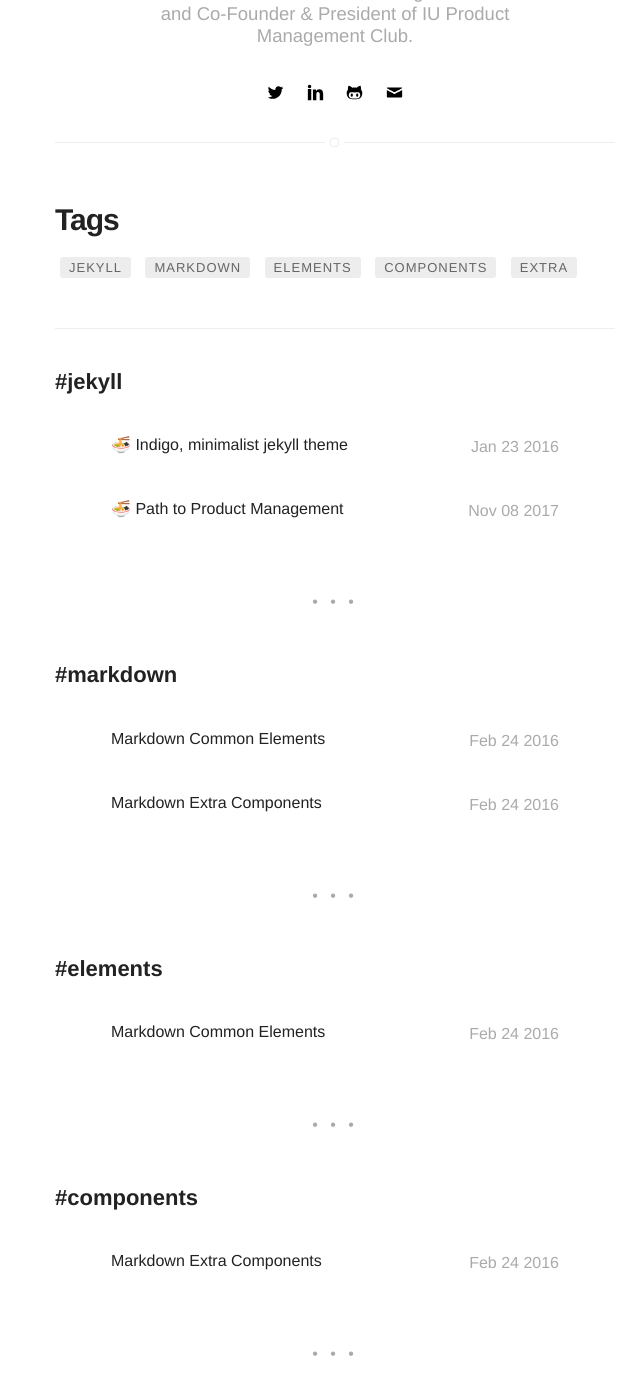
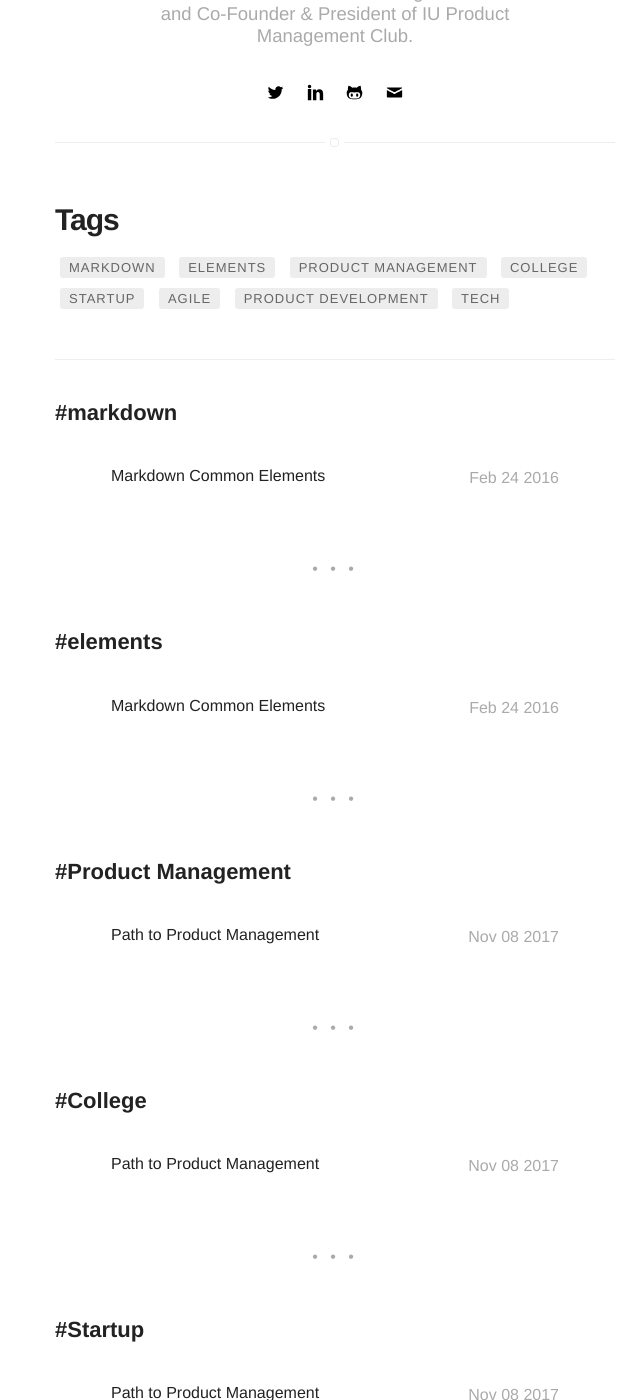
Before and after one commit to LoganJastremski/LoganJastremski.com, a Jekyll site: the page built from tags.html, in a window 1280 px wide and 1400 px high, scrolled down 306 px. Shown: the whole window, without its empty margins (305-945 px from the left). Built offline with Jekyll 4.4.1, drawn with Linux system fonts in a browser that asks for light colours; emoji names are drawn with the system emoji font; some of the changed text lies outside the part shown.

Commit message:
updated about.md

```diff
--- a/_posts/2015-02-24-markdown-extra-components.markdown
+++ /dev/null
@@ -1,197 +0,0 @@
----
-title: "Markdown Extra Components"
-layout: post
-date: 2016-02-24 22:48
-image: /assets/images/markdown.jpg
-headerImage: false
-tag:
-- markdown
-- components
-- extra
-category: blog
-author: jamesfoster
-description: Markdown summary with different options
-# jemoji: '<img class="emoji" title=":ramen:" alt=":ramen:" src="https://assets.github.com/images/icons/emoji/unicode/1f35c.png" height="20" width="20" align="absmiddle">'
----
-
-## Summary:
-
-You can pick as item to see how to apply in markdown.
-
-#### Especial Elements
-- [Evidence](#evidence)
-- [Side-by-Side](#side-by-side)
-- [Star](#star)
-- [Especial Breaker](#especial-breaker)
-- [Spoiler](#spoiler)
-
-#### External Elements
-- [Gist](#gist)
-- [Codepen](#codepen)
-- [Slideshare](#slideshare)
-- [Videos](#videos)
-
----
-
-## Evidence
-
-You can try the evidence!
-
-<span class="evidence">Paragraphs can be written like so. A paragraph is the basic block of Markdown. A paragraph is what text will turn into when there is no reason it should become anything else.</span>
-
-{% highlight html %}
-<span class="evidence">Paragraphs can be written like so. A paragraph is the basic block of Markdown. A paragraph is what text will turn into when there is no reason it should become anything else.</span>
-{% endhighlight %}
-
----
-
-## Side-by-side
-
-Like the [Medium](https://medium.com/) component.
-
-**Image** on the left and **Text** on the right:
-
-{% highlight html %}
-<div class="side-by-side">
-    <div class="toleft">
-        <img class="image" src="{{ site.url }}/{{ site.picture }}" alt="Alt Text">
-        <figcaption class="caption">Photo by John Doe</figcaption>
-    </div>
-
-    <div class="toright">
-        <p>Lorem ipsum dolor sit amet, consectetur adipisicing elit, sed do eiusmod tempor incididunt ut labore et dolore magna aliqua. Ut enim ad minim veniam, quis nostrud exercitation ullamco laboris nisi ut aliquip ex ea commodo consequat. Duis aute irure dolor in reprehenderit in voluptate velit esse cillum dolore eu fugiat nulla pariatur. Excepteur sint occaecat cupidatat non proident, sunt in culpa qui officia deserunt mollit anim id est laborum.</p>
-    </div>
-</div>
-{% endhighlight %}
-
-<div class="side-by-side">
-    <div class="toleft">
-        <img class="image" src="{{ site.url }}/{{ site.picture }}" alt="Alt Text">
-        <figcaption class="caption">Photo by John Doe</figcaption>
-    </div>
-
-    <div class="toright">
-        <p>Lorem ipsum dolor sit amet, consectetur adipisicing elit, sed do eiusmod tempor incididunt ut labore et dolore magna aliqua. Ut enim ad minim veniam, quis nostrud exercitation ullamco laboris nisi ut aliquip ex ea commodo consequat. Duis aute irure dolor in reprehenderit in voluptate velit esse cillum dolore eu fugiat nulla pariatur. Excepteur sint occaecat cupidatat non proident, sunt in culpa qui officia deserunt mollit anim id est laborum.</p>
-    </div>
-</div>
-
-**Text** on the left and **Image** on the right:
-
-{% highlight html %}
-<div class="side-by-side">
-    <div class="toleft">
-        <p>Lorem ipsum dolor sit amet, consectetur adipisicing elit, sed do eiusmod tempor incididunt ut labore et dolore magna aliqua. Ut enim ad minim veniam, quis nostrud exercitation ullamco laboris nisi ut aliquip ex ea commodo consequat. Duis aute irure dolor in reprehenderit in voluptate velit esse cillum dolore eu fugiat nulla pariatur. Excepteur sint occaecat cupidatat non proident, sunt in culpa qui officia deserunt mollit anim id est laborum.</p>
-    </div>
-
-    <div class="toright">
-        <img class="image" src="{{ site.url }}/{{ site.picture }}" alt="Alt Text">
-        <figcaption class="caption">Photo by John Doe</figcaption>
-    </div>
-</div>
-{% endhighlight %}
-
-<div class="side-by-side">
-    <div class="toleft">
-        <p>Lorem ipsum dolor sit amet, consectetur adipisicing elit, sed do eiusmod tempor incididunt ut labore et dolore magna aliqua. Ut enim ad minim veniam, quis nostrud exercitation ullamco laboris nisi ut aliquip ex ea commodo consequat. Duis aute irure dolor in reprehenderit in voluptate velit esse cillum dolore eu fugiat nulla pariatur. Excepteur sint occaecat cupidatat non proident, sunt in culpa qui officia deserunt mollit anim id est laborum.</p>
-    </div>
-
-    <div class="toright">
-        <img class="image" src="{{ site.url }}/{{ site.picture }}" alt="Alt Text">
-        <figcaption class="caption">Photo by John Doe</figcaption>
-    </div>
-</div>
-
----
-
-## Star
-
-You can give evidence to a post. Just add the tag to the markdown file.
-
-{% highlight raw %}
-star: true
-{% endhighlight %}
-
----
-
-## Especial Breaker
-
-You can add a especial *hr* to your text.
-
-{% highlight html %}
-<div class="breaker"></div>
-{% endhighlight %}
-
-<div class="breaker"></div>
-
----
-
-## Spoiler
-
-You can add an especial hidden content that appears on hover.
-
-{% highlight html %}
-<div class="spoiler"><p>your content</p></div>
-{% endhighlight %}
-
-<div class="spoiler"><p>Lorem ipsum dolor sit amet, consectetur adipisicing elit, sed do eiusmod tempor incididunt ut labore et dolore magna aliqua. Ut enim ad minim veniam, quis nostrud exercitation ullamco laboris nisi ut aliquip ex ea commodo consequat. Duis aute irure dolor in reprehenderit in voluptate velit esse cillum dolore eu fugiat nulla pariatur. Excepteur sint occaecat cupidatat non proident, sunt in culpa qui officia deserunt mollit anim id est laborum.</p></div>
-
----
-
-## Gist
-
-You can add Gists from github.
-
-{% highlight raw %}
-{ % gist sergiokopplin/91ff4220480727b47224245ee2e9c291 % }
-{% endhighlight %}
-
-{% gist sergiokopplin/91ff4220480727b47224245ee2e9c291 %}
-
----
-
-## Codepen
-
-You can add Pens from Codepen.
-
-{% highlight html %}
-<p data-height="268" data-theme-id="0" data-slug-hash="gfdDu" data-default-tab="result" data-user="chriscoyier" class='codepen'>
-    See the Pen <a href='http://codepen.io/chriscoyier/pen/gfdDu/'>Crappy Recreation of the Book Cover of *The Flame Alphabet*</a> by Chris Coyier (<a href='http://codepen.io/chriscoyier'>@chriscoyier</a>) on <a href='http://codepen.io'>CodePen</a>.
-</p>
-<script async src="//assets.codepen.io/assets/embed/ei.js"></script>
-{% endhighlight %}
-
-<p data-height="268" data-theme-id="0" data-slug-hash="gfdDu" data-default-tab="result" data-user="chriscoyier" class='codepen'>See the Pen <a href='http://codepen.io/chriscoyier/pen/gfdDu/'>Crappy Recreation of the Book Cover of *The Flame Alphabet*</a> by Chris Coyier (<a href='http://codepen.io/chriscoyier'>@chriscoyier</a>) on <a href='http://codepen.io'>CodePen</a>.</p>
-<script async src="//assets.codepen.io/assets/embed/ei.js"></script>
-
----
-
-## Slideshare
-
-Add your presentations here!
-
-{% highlight html %}
-<iframe src="//www.slideshare.net/slideshow/embed_code/key/hqDhSJoWkrHe7l" width="560" height="310" frameborder="0" marginwidth="0" marginheight="0" scrolling="no" style="border:1px solid #CCC; border-width:1px; margin-bottom:5px; max-width: 100%;" allowfullscreen> </iframe>
-{% endhighlight %}
-
-<iframe src="//www.slideshare.net/slideshow/embed_code/key/hqDhSJoWkrHe7l" width="560" height="310" frameborder="0" marginwidth="0" marginheight="0" scrolling="no" style="border:1px solid #CCC; border-width:1px; margin-bottom:5px; max-width: 100%;" allowfullscreen> </iframe>
-
----
-
-## Videos
-
-Do you want some videos? Youtube, Vimeo or Vevo? Copy the embed code and paste on your post!
-
-**Example**
-
-{% highlight html %}
-<iframe width="560" height="310" src="https://www.youtube.com/embed/r7XhWUDj-Ts" frameborder="0" allowfullscreen></iframe>
-{% endhighlight %}
-
-<iframe width="560" height="310" src="https://www.youtube.com/embed/r7XhWUDj-Ts" frameborder="0" allowfullscreen></iframe>
-
-[1]: http://daringfireball.net/projects/markdown/
-[2]: http://www.fileformat.info/info/unicode/char/2163/index.htm
-[3]: http://www.markitdown.net/
-[4]: http://daringfireball.net/projects/markdown/basics
-[5]: http://daringfireball.net/projects/markdown/syntax
-[6]: http://kune.fr/wp-content/uploads/2013/10/ghost-blog.jpg
--- a/_posts/2016-01-23-indigo-jekyll-theme.markdown
+++ /dev/null
@@ -1,35 +0,0 @@
----
-title: ":ramen: Indigo, minimalist jekyll theme"
-layout: post
-date: 2016-01-23 22:10
-tag: jekyll
-image: https://koppl.in/indigo/assets/images/jekyll-logo-light-solid.png
-headerImage: true
-projects: true
-hidden: true # don't count this post in blog pagination
-description: "This is a simple and minimalist template for Jekyll for those who likes to eat noodles."
-category: project
-author: johndoe
-externalLink: false
----
-
-![Screenshot](https://raw.githubusercontent.com/sergiokopplin/indigo/gh-pages/assets/screen-shot.png)
-
-Example of project - Indigo Minimalist Jekyll Template - [Demo](http://sergiokopplin.github.io/indigo/). This is a simple and minimalist template for Jekyll for those who likes to eat noodles.
-
----
-
-What has inside?
-
-- Gulp
-- BrowserSync
-- Stylus
-- SVG
-- Travis
-- No JS
-- [98/100](https://developers.google.com/speed/pagespeed/insights/?url=http%3A%2F%2Fsergiokopplin.github.io%2Findigo%2F)
-
----
-
-[Check it out](http://sergiokopplin.github.io/indigo/) here.
-If you need some help, just [tell me](http://github.com/sergiokopplin/indigo/issues).
--- a/_posts/2017-11-08-Path-to-Product-Management.markdown
+++ b/_posts/2017-11-08-Path-to-Product-Management.markdown
@@ -1,10 +1,16 @@
 ---
-title: ":ramen: Path to Product Management"
+title: "Path to Product Management"
 layout: post
 date: 2017-11-08 10:10
-tag: jekyll
+tag:
+- Product Management
+- College
+- Startup
+- Agile
+- Product Development
+- Tech
 image: https://koppl.in/indigo/assets/images/jekyll-logo-light-solid.png
-headerImage: true
+headerImage: false
 projects: true
 hidden: true # don't count this post in blog pagination
 description: "Path to Product Management (Path to PM)’s vision is to create a diverse community of college students to promote communal learning, internship opportunities, and a supportive network to immerse within."
@@ -12,3 +18,5 @@
 author: loganjastremski
 externalLink: false
 ---
+
+Our Vision - " At [Path to Product Management](https://pathtopm.com) our goal is to create a diverse community of college students to promote communal learning, showcase internship opportunities, and provide a platform with a supportive network to immerse within."
--- a/about.md
+++ b/about.md
@@ -4,43 +4,10 @@
 ---
 ![Profile Image]({{ site.url }}/{{ site.picture }})
 
-<p>Lorem ipsum dolor sit amet, consectetur adipisicing elit, sed do eiusmod
-tempor incididunt ut labore et dolore magna aliqua. Ut enim ad minim veniam,
-quis nostrud exercitation ullamco laboris nisi ut aliquip ex ea commodo
-consequat. Duis aute irure dolor in reprehenderit in voluptate velit esse
-cillum dolore eu fugiat nulla pariatur. Excepteur sint occaecat cupidatat non
-proident, sunt in culpa qui officia deserunt mollit anim id est laborum.</p>
+<p>Logan has spearheaded multiple initiatives on Indiana University Campus, founding Product Management Club, Creating a new course I-400 (Product Management), and leading his latest venture in a technology startup Path to Product Management. He has lead numerous presentations on campus to hundreds of prospective Product Managers across multiple disciplines before he is expected to graduate in August 2018 from Indiana University with a BS in Informatics and Computer Science.</p>
 
-<p>Lorem ipsum dolor sit amet, consectetur adipisicing elit, sed do eiusmod
-tempor incididunt ut labore et dolore magna aliqua. Ut enim ad minim veniam,
-quis nostrud exercitation ullamco laboris nisi ut aliquip ex ea commodo
-consequat. Duis aute irure dolor in reprehenderit in voluptate velit esse
-cillum dolore eu fugiat nulla pariatur. Excepteur sint occaecat cupidatat non
-proident, sunt in culpa qui officia deserunt mollit anim id est laborum.</p>
+<p>In the past, he worked at JP Morgan Chase as a Software Engineering Intern operating on high impact projects leading from the front-line working with cross-functional teams to approve MVP and achieve alignment with all stakeholders. He's currently working with Indiana University's Assistant Dean for Innovation, Entrepreneurship, & Commercialization, Professor Travis Brown to create a brand new Undergraduate course on Product Management.  The Product Management club he founded regularly holds events for students to learn more about the role and provided real-world opportunities to learn the role. His Startup Path to Product Management is currently in the works and hopes to provide a diverse community of college students to help promote communal learning, showcase internship opportunities, and provide a platform with a supportive network to immerse within.</p>
 
-<h2>Skills</h2>
+<p>Business and technology aren't the only things he'a passionate about. After he had trained countless hours in High School, Logan was able to achieve All-American status in the pool. This lead to be recruited to University of Utah and eventually Indiana University his hometown. He is vastly competitive and is always seeking out new challenges.</p>
 
-<ul class="skill-list">
-	<li>HTML - Jade - Haml - Erb</li>
-	<li>Responsive (Mobile First)</li>
-	<li>CSS (Stylus, Sass, Less)</li>
-	<li>Css Frameworks (Bootstrap, Foundation)</li>
-	<li>Javascript (Design Patterns, Testes)</li>
-	<li>NodeJS</li>
-	<li>AngularJS - ReactJS</li>
-	<li>Grunt - Gulp - Yeoman</li>
-	<li>Git</li>
-	<li>PHP</li>
-	<li>Python</li>
-	<li>MySQL - MongoDB</li>
-	<li>Scrum and Kanban</li>
-	<li>TDD e Continuous Integration</li>
-</ul>
-
-<h2>Projects</h2>
-
-<ul>
-	<li><a href="https://github.com/">Lorem Lorem</a></li>
-	<li><a href="https://github.com/">Ipsum Dolor</a></li>
-	<li><a href="https://github.com/">Dolor Lorem</a></li>
-</ul>
+<p>Logan focuses on building products and services that live at the intersection of great design, innovative technology, and smart business. He wants to enhance as many people’s lives as possible.</p>
```
